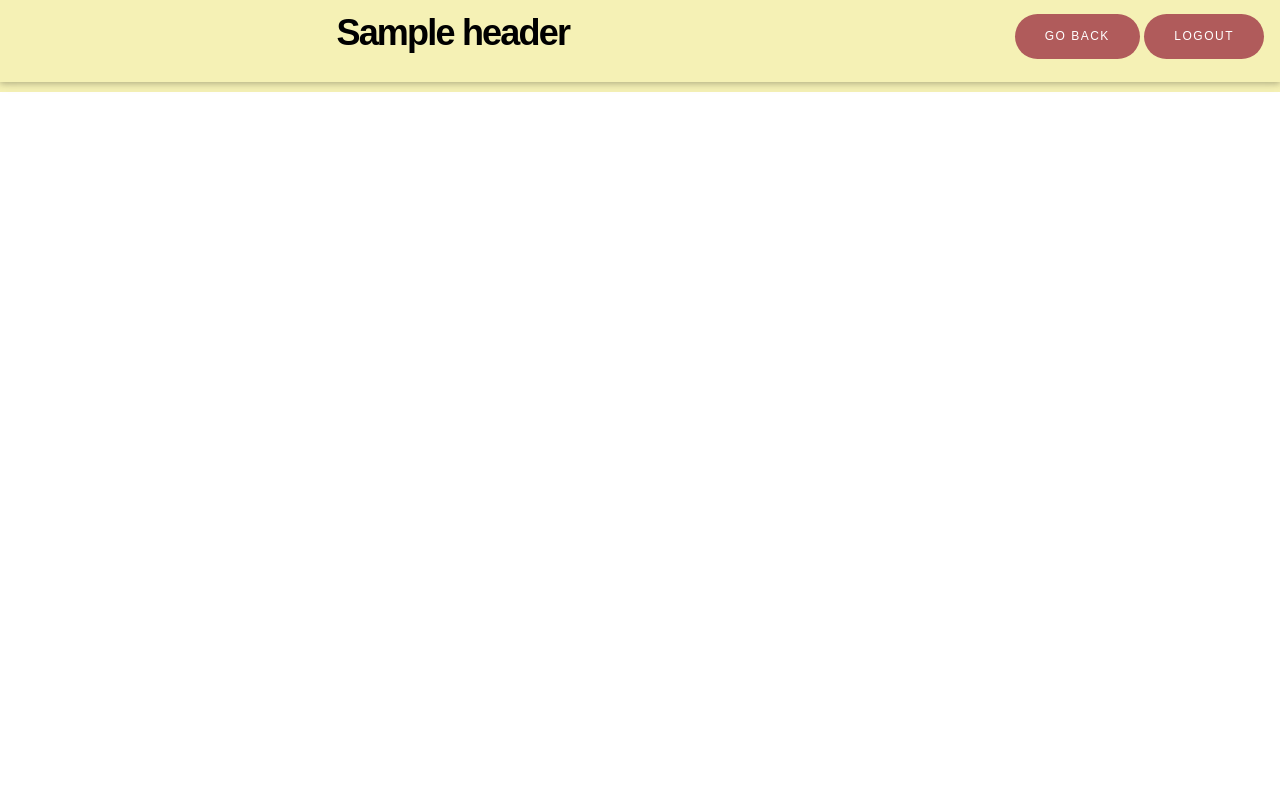
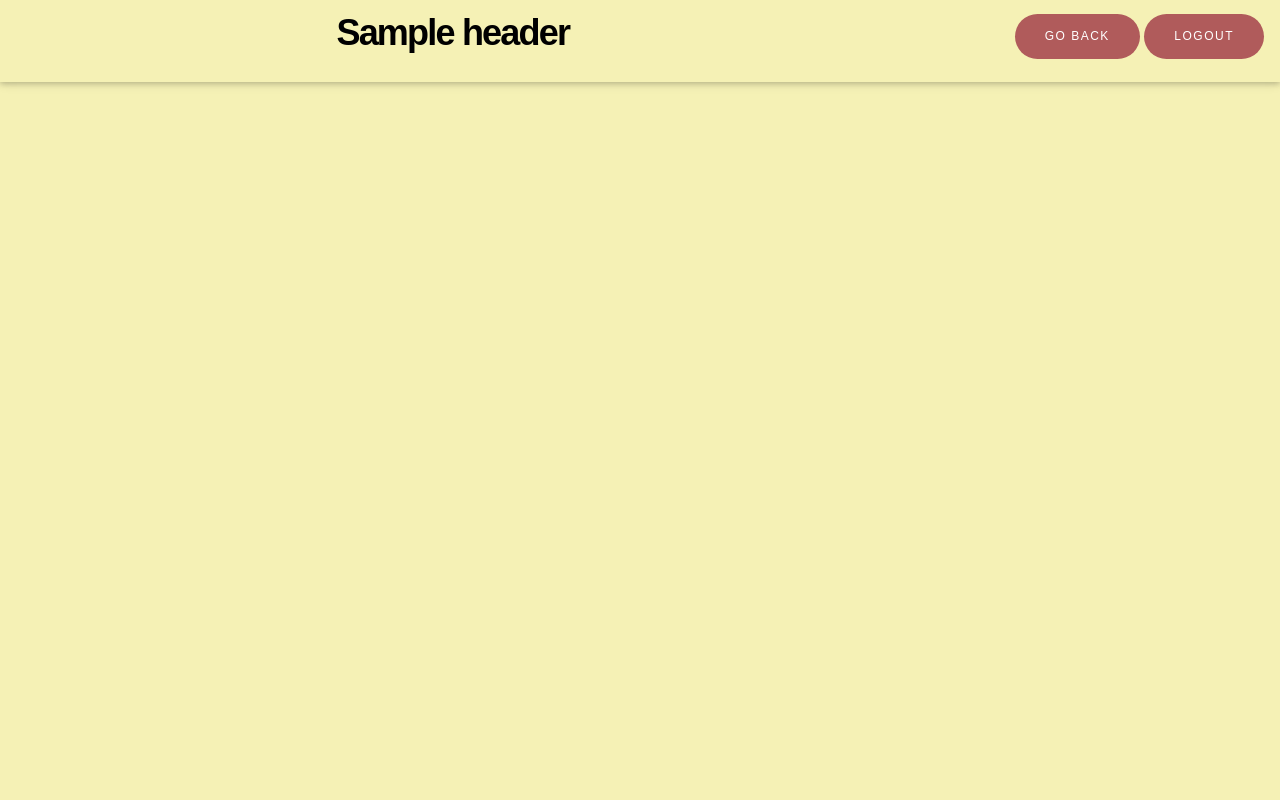
Before and after one commit to Pinky-Chaudhary/Emotion-based-Music-Recommender-System, a Flask app: template templates/recent_playlist.html in a window 1280 px wide. Run offline with Flask 2, Linux system fonts and the light colour scheme; the template is opened without the code that fills it: most values are stand-ins (such as "Sample title", 1, 10 or a date in 2020); some libraries are stand-ins or nearby versions; some web fonts are replaced.

Commit message:
Update recently_playlist.css

```diff
--- a/static/css/recently_playlist.css
+++ b/static/css/recently_playlist.css
@@ -3,7 +3,7 @@ h2{
     width:70%;
     text-align:center;
 }
-.main{
+body{
     background-color: #f5f1b5;
 }
 p{
```
